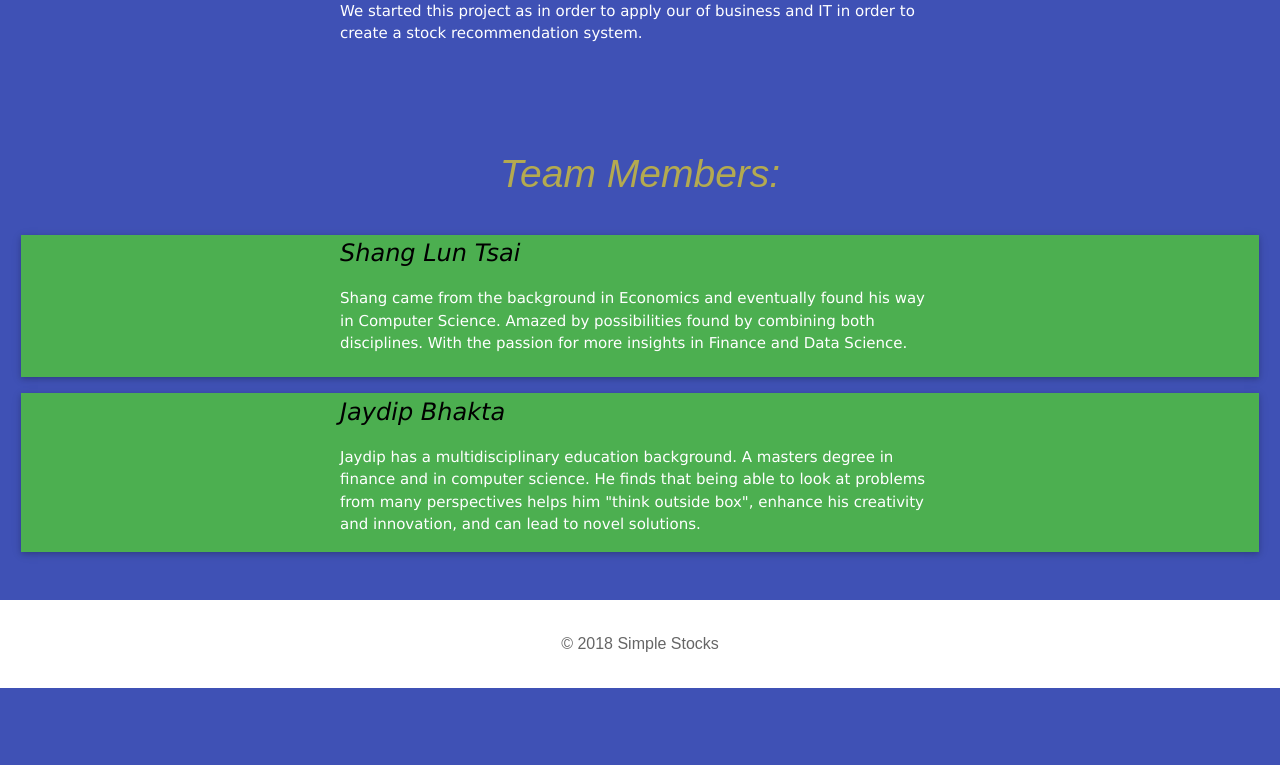
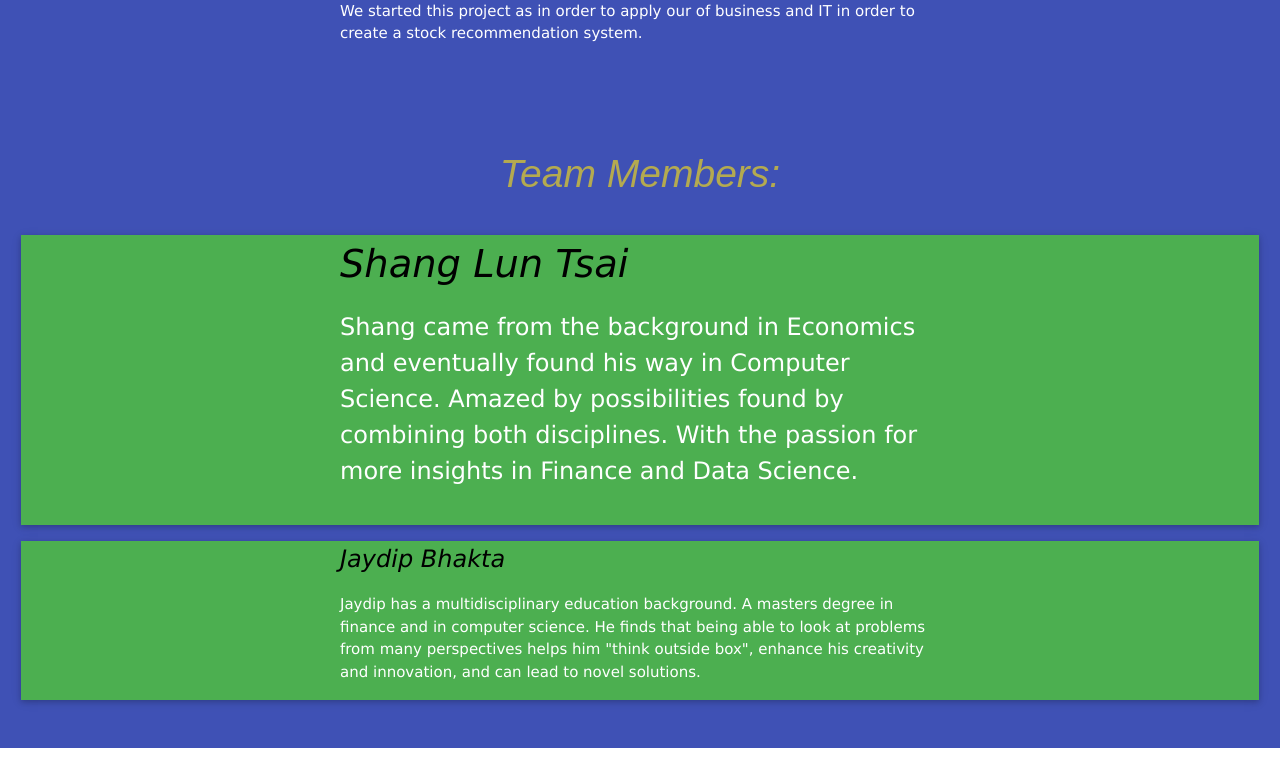
Before and after one commit to shanglun-t/Stock-Recommendation-and-Prediction-System, a Django app: template simple_stocks/stocks/templates/stocks/about.html in a window 1280 px wide. Shown: the part 733-1498 px from the top of the page. Before the commit the page ends 1421 px from the top, so only its background shows below. Run offline with Django 3.2, Linux system fonts and the light colour scheme; the template is opened without the code that fills it, so the values that code supplies are empty; parts of the project's set-up code (start-up, migrations or seed data) failed here and were passed over; some web fonts are replaced.

Commit message:
Update about.html

```diff
--- a/simple_stocks/stocks/templates/stocks/about.html
+++ b/simple_stocks/stocks/templates/stocks/about.html
@@ -38,7 +38,7 @@
     <h3 class="w3-text-khaki w3-margin-bottom" ><i>Team Members:</i></h3>
 
     <div class="w3-container">
-        <div class="w3-panel w3-card w3-green" style="size:160%">
+        <div class="w3-panel w3-card w3-green" style="font-size:160%">
             <p class="w3-text-black w3-margin-bottom" style="font-size:160%"><i>Shang Lun Tsai</i></p>
             <p >Shang came from the background in Economics and eventually
                 found his way in Computer Science. Amazed by possibilities
```
